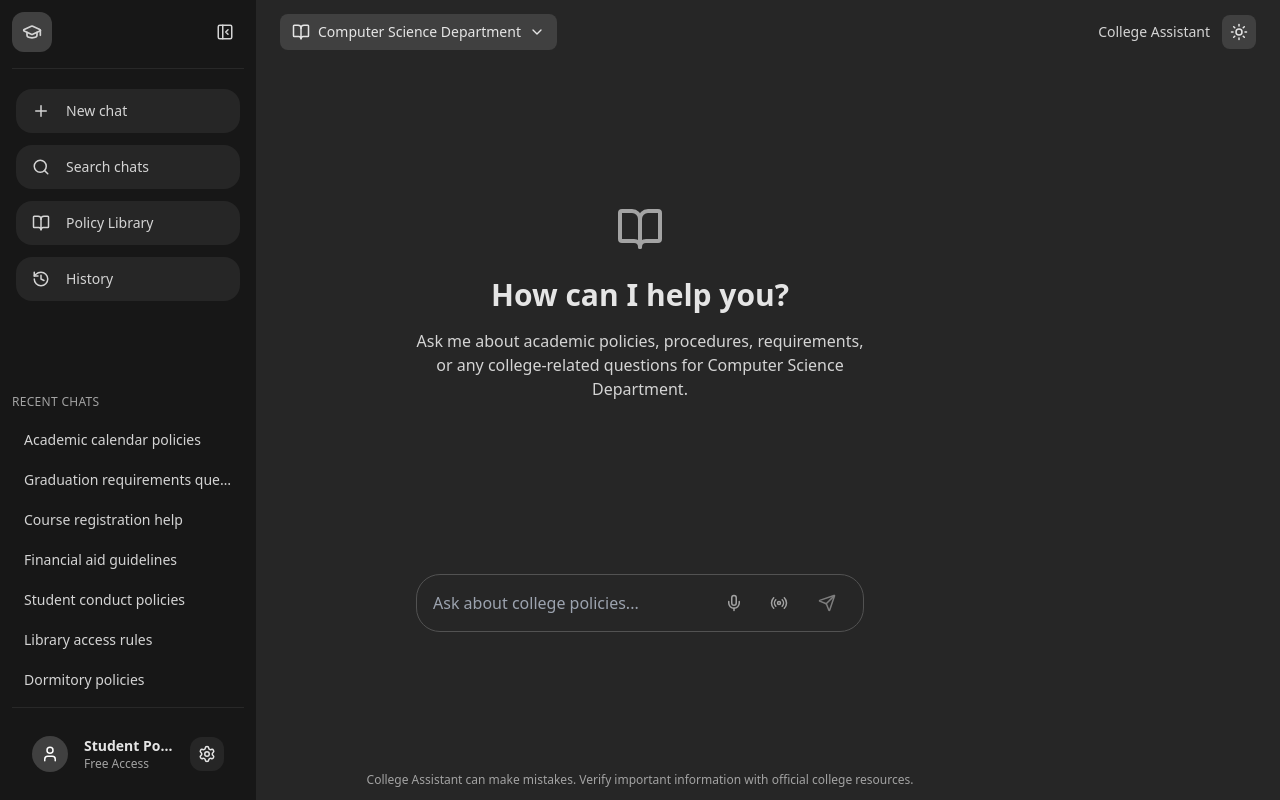
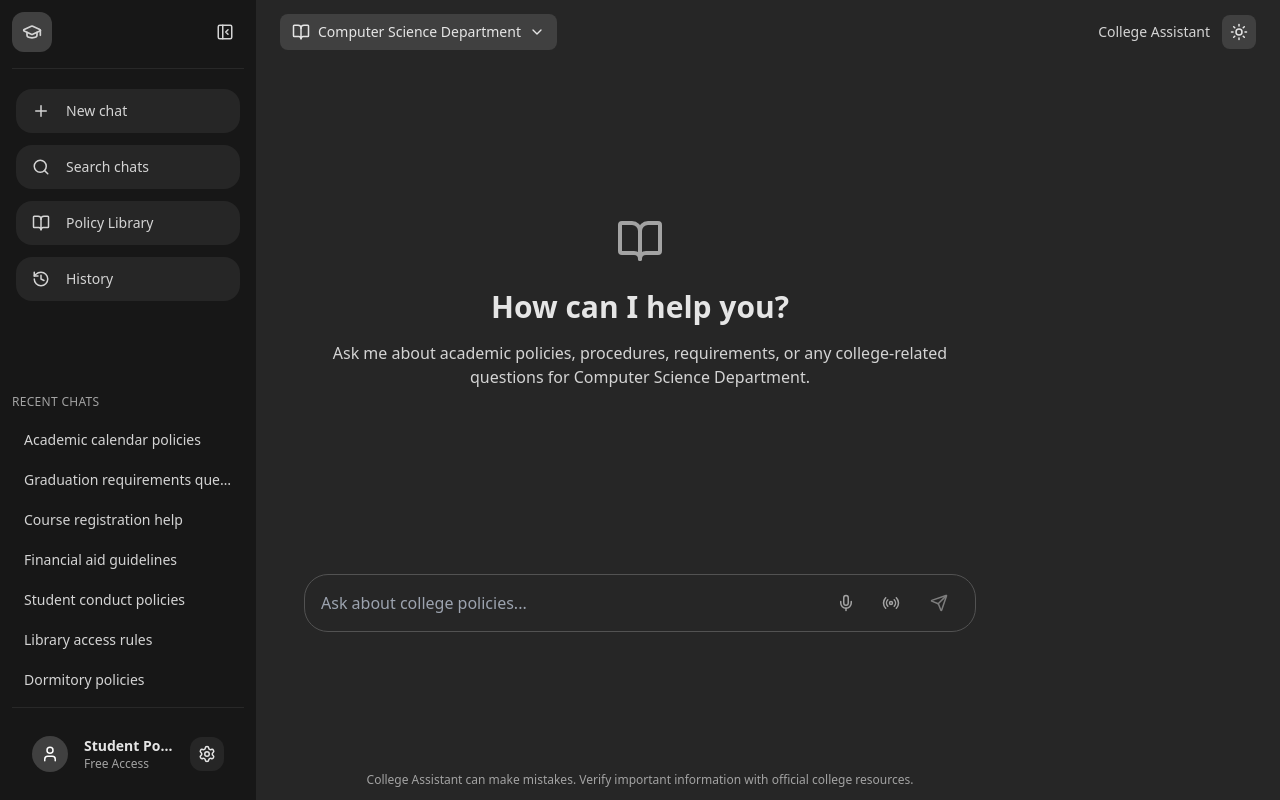
Before and after one commit to Vasu-Devs/ChatBotUI, a React (Vite) app in the folder my-app/: page / in a window 1280 px wide. Built offline with nearby package versions, Linux system fonts and the light colour scheme.

Commit message:
Finishing Touches

```diff
--- a/my-app/src/App.jsx
+++ b/my-app/src/App.jsx
@@ -174,8 +174,7 @@ const Sidebar = ({
   onHistory,
   onChatSelect,
   onSettingsClick,
-  onToggleSidebar,
-  sidebarCollapsed
+  onToggleSidebar
 }) => {
   const { colors, isDark } = useTheme();
 
@@ -438,7 +437,7 @@ const WelcomeScreen = ({ selectedSchool, onSuggestionClick }) => {
   return (
     <div className="h-full flex flex-col px-4 pt-16">
       <div className="flex-1 flex flex-col items-center justify-center">
-        <div className="text-center max-w-md mb-8">
+        <div className="text-center max-w-2xl mb-8">
           <BookOpen size={48} className={`mx-auto mb-6 ${colors.textMuted}`} />
           <h2 className={`text-3xl font-semibold mb-4 ${colors.text}`}>How can I help you?</h2>
           <p className={`${colors.textSecondary} mb-8`}>
@@ -475,7 +474,7 @@ const ChatArea = ({ messages, isTyping, selectedSchool, onSuggestionClick }) =>
       />
     ) : (
       <div className="px-4 py-6">
-        <div className="max-w-3xl mx-auto space-y-6">
+        <div className="max-w-5xl mx-auto space-y-6">
           {messages.map((msg) => (
             <MessageBubble
               key={msg.id}
@@ -502,7 +501,6 @@ const MessageInput = ({
   onSend,
   textareaRef,
   disabled = false,
-  onVoiceMode,
   onSimpleVoiceMode,
   isWelcomeScreen = false
 }) => {
@@ -526,8 +524,8 @@ const MessageInput = ({
     }}>
       <div className={`mx-auto transition-all duration-500 ${
         isWelcomeScreen && !hasExpanded
-          ? 'max-w-md'
-          : 'max-w-3xl'
+          ? 'max-w-2xl'
+          : 'max-w-5xl'
       }`}
       style={{
         transitionTimingFunction: 'cubic-bezier(0.34, 1.56, 0.64, 1)'
```
